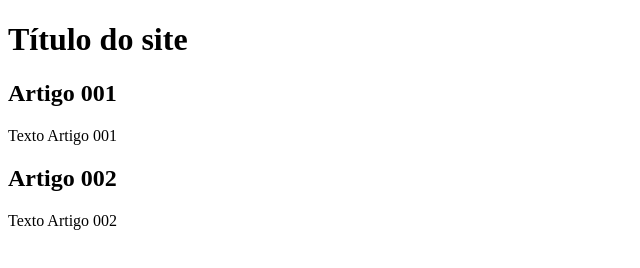
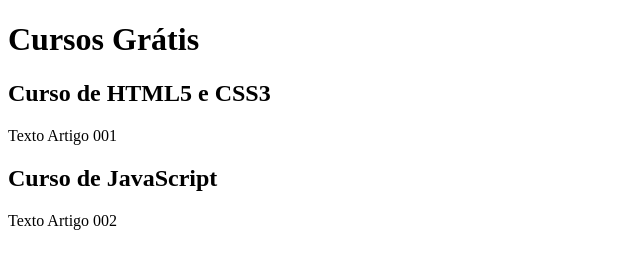
Before and after one commit to deisesalless/cursoemvideo-projeto-site, a plain HTML site: page index.html in a window 1280 px wide. Shown: the whole page, without its empty margins (0-640 px from the left). Drawn offline with Linux system fonts and the light colour scheme.

Commit message:
comecei a escrever o conteudo

```diff
--- a/index.html
+++ b/index.html
@@ -9,16 +9,16 @@
     <main>
 
         <header>
-            <h1>Título do site</h1>
+            <h1>Cursos Grátis</h1>
         </header>
 
         <article>
-            <h2>Artigo 001</h2>
+            <h2>Curso de HTML5 e CSS3</h2>
             <p>Texto Artigo 001</p>
         </article>
 
         <article>
-            <h2>Artigo 002</h2>
+            <h2>Curso de JavaScript</h2>
             <p>Texto Artigo 002</p>
         </article>
 
```
